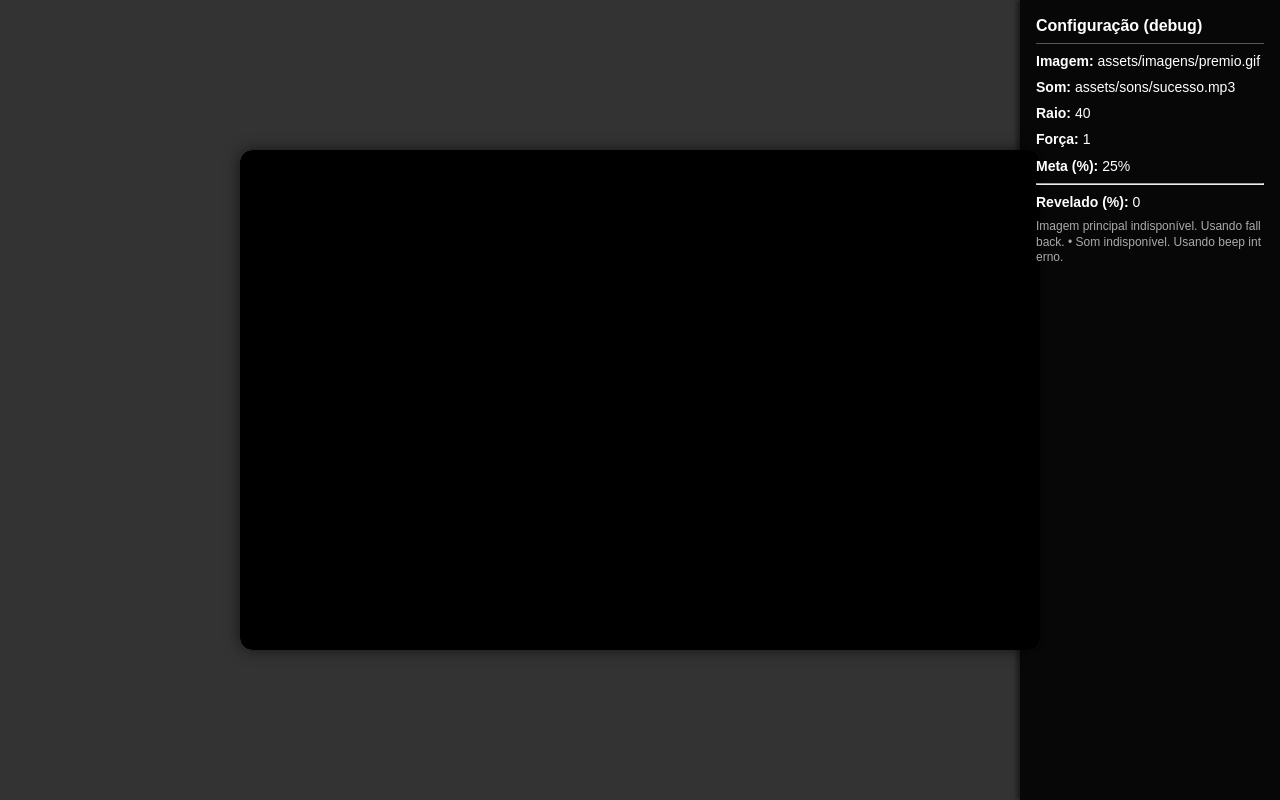
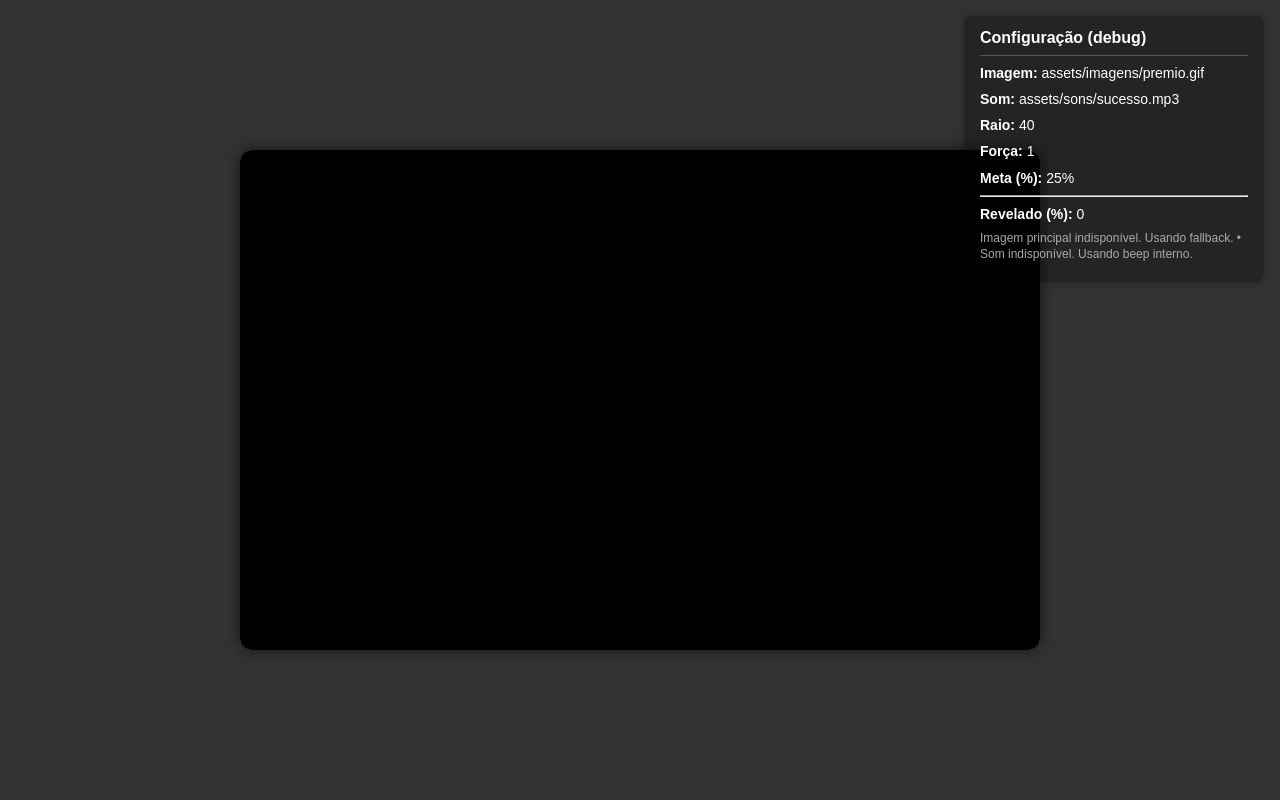
Before and after one commit to AlexMalls/cleanscreen, a plain HTML site: page index.html in a window 1280 px wide. Drawn offline with Linux system fonts and the light colour scheme.

Commit message:
Update index.html

```diff
--- a/index.html
+++ b/index.html
@@ -48,17 +48,18 @@
             opacity: .6;
         }
         #sidebar {
-            position: fixed;
-            right: 0;
-            top: 0;
-            width: 260px;
-            height: 100%;
-            background: rgba(0,0,0,.85);
+            position: absolute; /* mudar de fixed para absolute */
+            top: 16px;          /* distância do topo */
+            right: 16px;        /* distância da direita */
+            width: auto;        /* largura automática para caber o conteúdo */
+            max-width: 300px;   /* opcional, limitar largura */
+            background: rgba(0, 0, 0, 0.3); /* fundo semitransparente */
             color: #fff;
             font-size: 14px;
-            padding: 16px;
+            padding: 12px 16px;
             line-height: 1.3;
-            box-shadow: -3px 0 5px rgba(0,0,0,0.5);
+            border-radius: 8px; /* opcional, arredondar cantos */
+            box-shadow: 0 0 10px rgba(0,0,0,0.3); /* opcional, dar destaque */
         }
         #sidebar h3 {
             margin: 0 0 8px;
```
